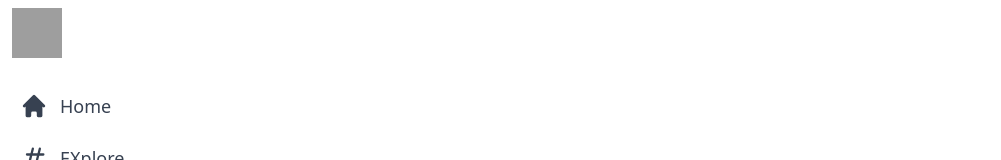
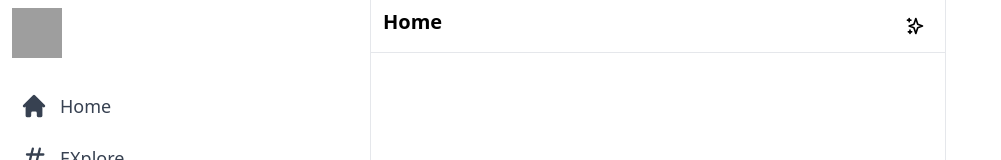
Before and after one commit to nguyentandat93/twitter-clone-v1, a Next.js app: page / in a window 1280 px wide. Shown: the top 160 px of the page, without its empty margins (0-1001 px from the left). Built offline with nearby package versions, Linux system fonts and the light colour scheme; grey boxes are pictures that could not be loaded.

Commit message:
created feed component and its header

```diff
--- /dev/null
+++ b/components/Feed.js
@@ -0,0 +1,17 @@
+import React from 'react'
+import { SparklesIcon } from '@heroicons/react/outline'
+
+const Feed = () => {
+  return (
+    <div className='xl:ml-[370px] border-l border-r border-gray-200 xl:min-w-[576px] sm:ml-[73px] flex-grow max-w-xl'>
+        <div className='flex py-2 px-3 sticky top-0 z-50 bg-white border-b border-gray-200'>
+            <h2 className='text-lg sm:text-xl font-bold cursor-pointer'>Home</h2>
+            <div className='hoverEffect flex items-center justify-center px-0 ml-auto w-9 h-9'>
+                <SparklesIcon className='h-5' />
+            </div>
+        </div>
+    </div>
+  )
+}
+
+export default Feed
--- a/pages/index.js
+++ b/pages/index.js
@@ -1,12 +1,14 @@
 import Sidebar from "../components/Sidebar"
-
-
+import Feed from "../components/Feed"
 
 function HomePage() {
     return (
         <main className="flex min-h-screen max-w-7xl mx-auto">
+            {/* sidebar */}
             <Sidebar />
 
+            {/* feed */}
+            <Feed />
         </main>
     )
 }
```
